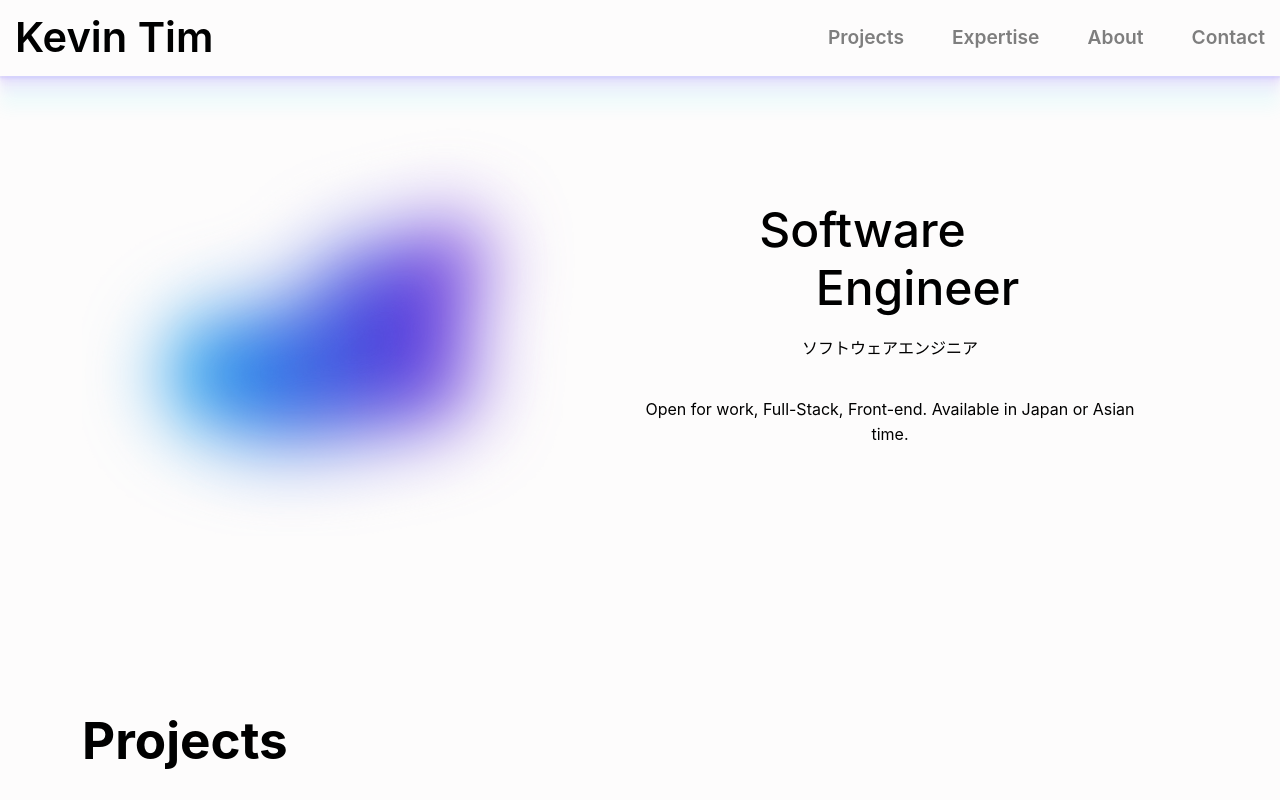
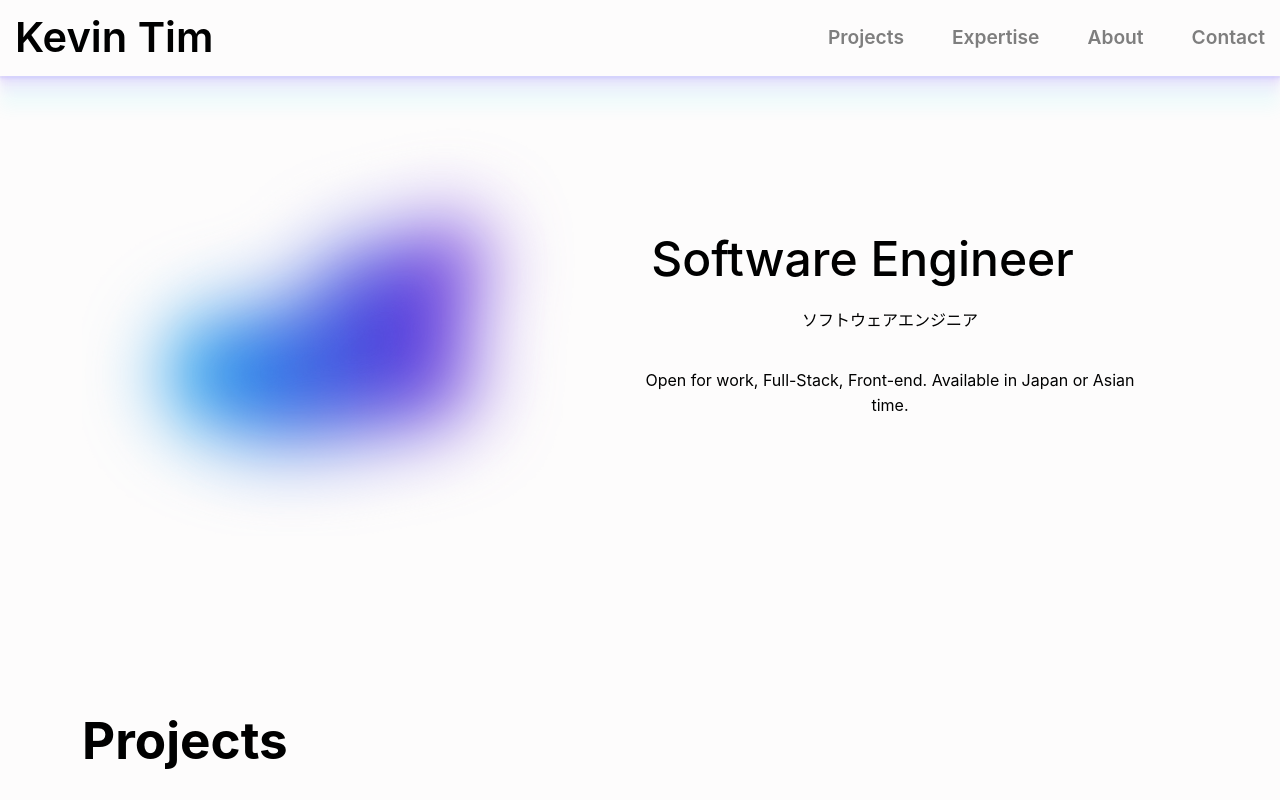
Before and after one commit to mylordkaz/portfolio, a React (Vite) app: page / in a window 1280 px wide. Shown: the top 800 px of the page. Built offline with nearby package versions, Linux system fonts and the light colour scheme.

Commit message:
change title in 1 line

```diff
--- a/src/components/HeroSection.tsx
+++ b/src/components/HeroSection.tsx
@@ -9,8 +9,7 @@ export default function HeroSection() {
 
         <div className="text-container">
           <div className="title-container">
-            <p className="title-1">Software</p>
-            <p className="title-2">Engineer</p>
+            <p className="title-1">Software Engineer</p>
           </div>
           <span className="title-J">ソフトウェアエンジニア</span>
           <div className="text-detail">
```
